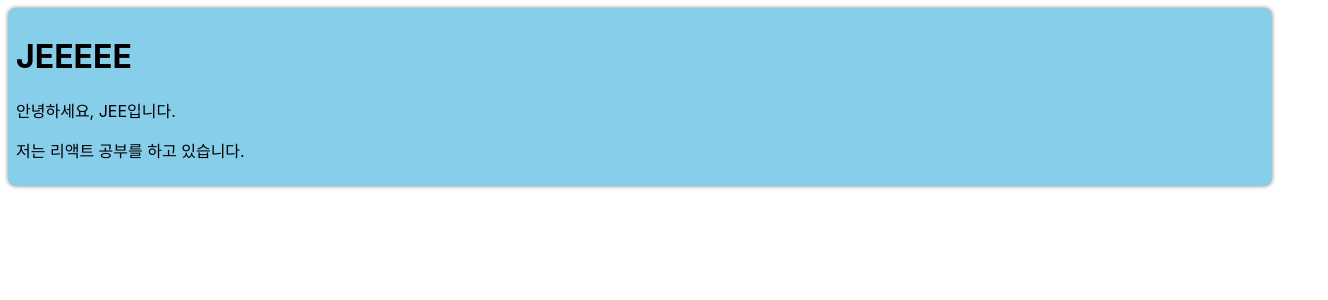
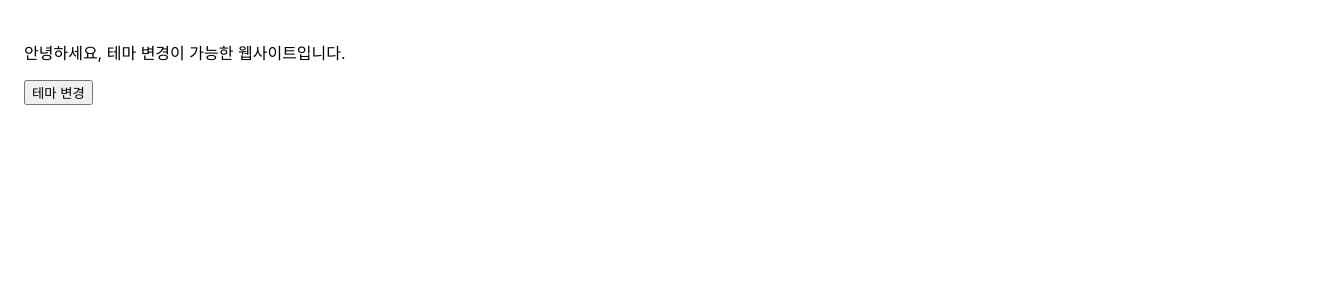
Before and after one commit to Jisun-K/react-practice, a React (Create React App) app: page / in a window 1280 px wide. Shown: the top 300 px of the page, 1328 px wide, since content can reach past the window. Built offline with nearby package versions, Linux system fonts and the light colour scheme.

Commit message:
** 2025.03.07 chapter_14 + Context + ThemeContext

```diff
--- /dev/null
+++ b/src/chapter_14/DarkOrLight.jsx
@@ -0,0 +1,23 @@
+import { useCallback, useState } from "react";
+import ThemeContext from "./ThemeContext";
+import MainContent from "./MainContent";
+
+function DarkOrLight(props) {
+    const [theme, setTheme] = useState("light");
+
+    const toggleTheme = useCallback(() => {
+        if (theme == "light") {
+            setTheme("dark");
+        } else if (theme == "dark") {
+            setTheme("light");
+        }
+    }, [theme]);
+
+    return (
+        <ThemeContext.Provider value={{ theme, toggleTheme }}>
+            <MainContent />
+        </ThemeContext.Provider>
+    )
+}
+
+export default DarkOrLight;
--- /dev/null
+++ b/src/chapter_14/MainContent.jsx
@@ -0,0 +1,22 @@
+import { useContext } from "react";
+import ThemeContext from "./ThemeContext";
+
+
+function MainContent(props) {
+    const { theme, toggleTheme } = useContext(ThemeContext);
+
+    return (
+        <div style={{
+            width: "100vw",
+            height: "100vh",
+            padding: "1.5rem",
+            background: theme == "light" ? "white" : "black",
+            color: theme == "light" ? "black" : "white"
+        }}>
+            <p>안녕하세요, 테마 변경이 가능한 웹사이트입니다.</p>
+            <button onClick={toggleTheme}>테마 변경</button>
+        </div>
+    )
+}
+
+export default MainContent;
--- /dev/null
+++ b/src/chapter_14/ThemeContext.jsx
@@ -0,0 +1,6 @@
+import React from "react";
+
+const ThemeContext = React.createContext();
+ThemeContext.displayName = "ThemeContext";
+
+export default ThemeContext;
--- a/src/index.js
+++ b/src/index.js
@@ -4,17 +4,13 @@ import './index.css';
 
 import reportWebVitals from './reportWebVitals';
 
-import LendingPage from './chapter_09/LendingPage';
-import AttendanceBook from './chapter_10/AttendanceBook';
-import SignUp from './chapter_11/SignUp';
-import Calculator from './chapter_12/Calculator';
-import ProfileCard from './chapter_13/ProfileCard';
+import DarkOrLight from './chapter_14/DarkOrLight';
 
 const root = ReactDOM.createRoot(document.getElementById('root'));
 
 root.render(
   <React.StrictMode>
-    <ProfileCard />
+    <DarkOrLight />
   </React.StrictMode>
 );
 
```
Also changed, not shown: src/chapter_14/document.js (added, +27 -0 lines).
